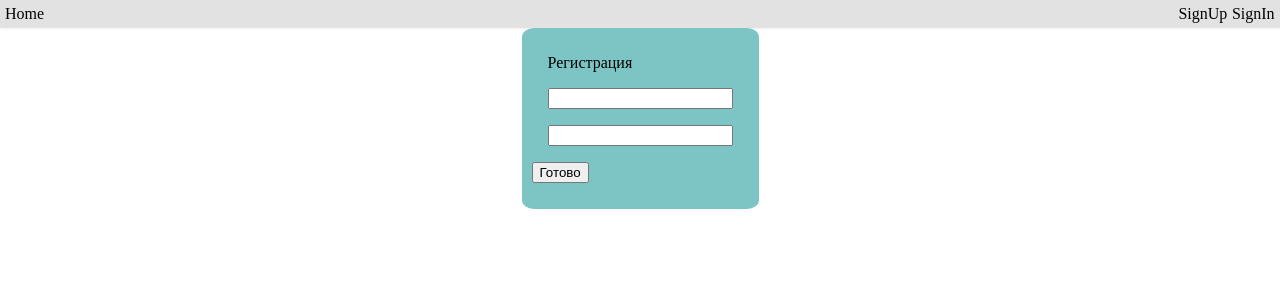
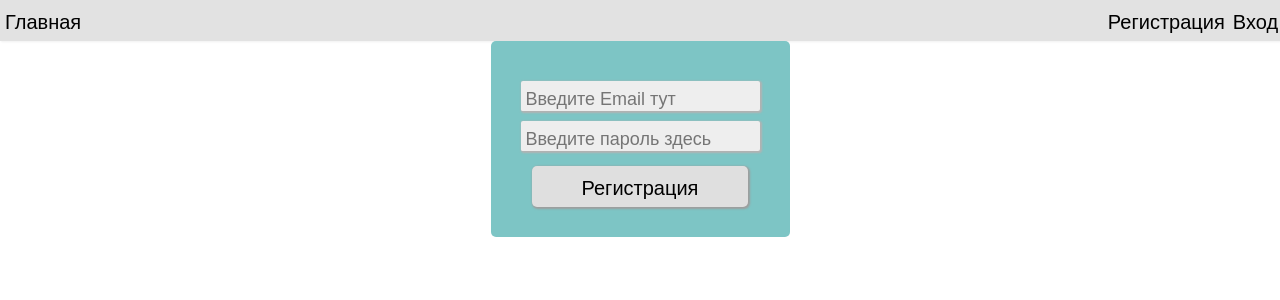
Before and after one commit to provodnicc/check, a React (Create React App) app: page /sign-up in a window 1280 px wide. Shown: the top 300 px of the page. Built offline with nearby package versions, Linux system fonts and the light colour scheme.

Commit message:
set styles

```diff
--- a/src/App.css
+++ b/src/App.css
@@ -1,4 +1,5 @@
 body{
     margin: 0;
     padding: 0;
+    font-family:Impact, Haettenschweiler, 'Arial Narrow Bold', sans-serif;
 }
--- a/src/components/header/header.css
+++ b/src/components/header/header.css
@@ -11,6 +11,7 @@
 a{
     text-decoration: none;
     color: black;
+    font-size: 20px;
 }
 a:active{
     color: gray;
--- a/src/components/header/header.tsx
+++ b/src/components/header/header.tsx
@@ -12,14 +12,14 @@ export const Header = ()=>{
         <>
             <header className="header">
                 <div>
-                    <Link to='/'>Home</Link>
+                    <Link to='/'>Главная</Link>
                 </div>
                 <div className='nav-block'>
                     <div>
-                        <Link to='/sign-up'>SignUp</Link>
+                        <Link to='/sign-up'>Регистрация</Link>
                     </div>
                     <div>
-                        <Link to='/sign-in'>SignIn</Link>
+                        <Link to='/sign-in'>Вход</Link>
                     </div>
                 </div>
 
--- a/src/components/home/home.tsx
+++ b/src/components/home/home.tsx
@@ -3,7 +3,7 @@ import './home.css'
 export const HomePage = ()=>{
     return (
         <>
-            {localStorage.getItem('id')!=='0'?? <div className='container'>
+            {!localStorage.getItem('email') ? window.location.replace('/sign-in') : <div className='container'>
                 <div>
                     PROFILE:
                 </div>
--- a/src/components/sign-up/sign-up.css
+++ b/src/components/sign-up/sign-up.css
@@ -3,10 +3,45 @@
     width: max-content;
     margin: auto;
     background-color: rgb(125, 197, 197);
-    padding: 10px;
-    border-radius: 5%;
+    padding: 30px;
+    border-radius: 5px;
 }
 
 .container div{
-    margin: 1em;
 }
+
+.btn{
+    border: 0;
+    border-radius: 5px;
+    background-color: rgb(223, 223, 223);
+    position: relative;
+    width: max-content;
+    padding: 5px 50px;
+    margin: 15px auto 0;
+    box-shadow: 1px 1px 2px 1px rgb(158, 157, 157);
+    text-align: center;
+    font-size: 20px;
+}
+.input{
+    position: relative;
+    padding-top: 5px;
+    margin-top: 10px;
+    width: 100%;
+    box-shadow: 1px 1px 2px 1px rgb(180, 178, 178);
+    border-radius: 2px;
+    background-color: rgb(238, 238, 238);
+}
+input{
+    outline-style: none;
+    padding-left: 5px;
+    border: 0;
+    border-radius: 2px;
+    width: 95%;
+    font-size: 18px;
+    background-color: rgb(238, 238, 238);
+}
+
+.btn:hover{
+    box-shadow: 1px 1px 1px 1px rgb(95, 95, 95);
+
+}
--- a/src/components/sign-up/sign-up.tsx
+++ b/src/components/sign-up/sign-up.tsx
@@ -1,5 +1,4 @@
 import React, { FC, useState } from "react";
-import { $AUTH_API } from "../../hooks/api";
 import './sign-up.css'
 interface SignUpProps{
     user?: User
@@ -39,20 +38,18 @@ export const SignUp: FC<SignUpProps> = ({onSubmit, title ='Регистраци
     }
     return (
         <div className="container">
-            <div>
-                {title}
+            <div className="input">
+                <input onChange={(e)=>setEmail(e.target.value) } placeholder='Введите Email тут' type="email" />
             </div>
-            <div>
-                <input onChange={(e)=>setEmail(e.target.value) } type="email" />
+            <div className="input">
+                <input onChange={(e)=>setPassword(e.target.value)} placeholder='Введите пароль здесь' type="password" />
             </div>
-            <div>
-                <input onChange={(e)=>setPassword(e.target.value)} type="password" />
-            </div>
-            <button
+            <div
+                className="btn"
                 onClick={()=>
                     submitSend(email, password)
                 }
-            >Готово</button>
+            >{title}</div>
             <div>
                 {user.id? 'User from server:'+ user.email: ''}
             </div>
```
